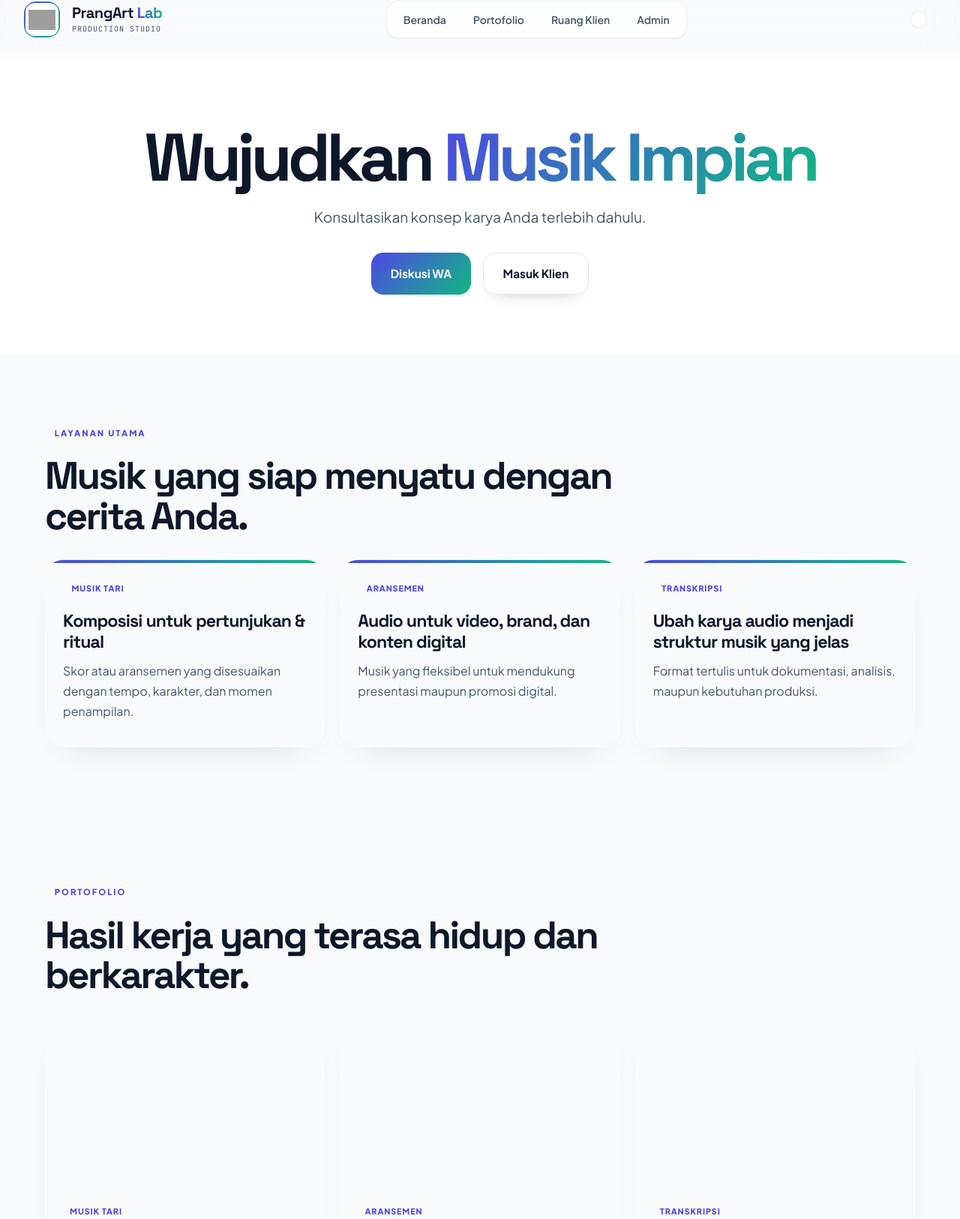
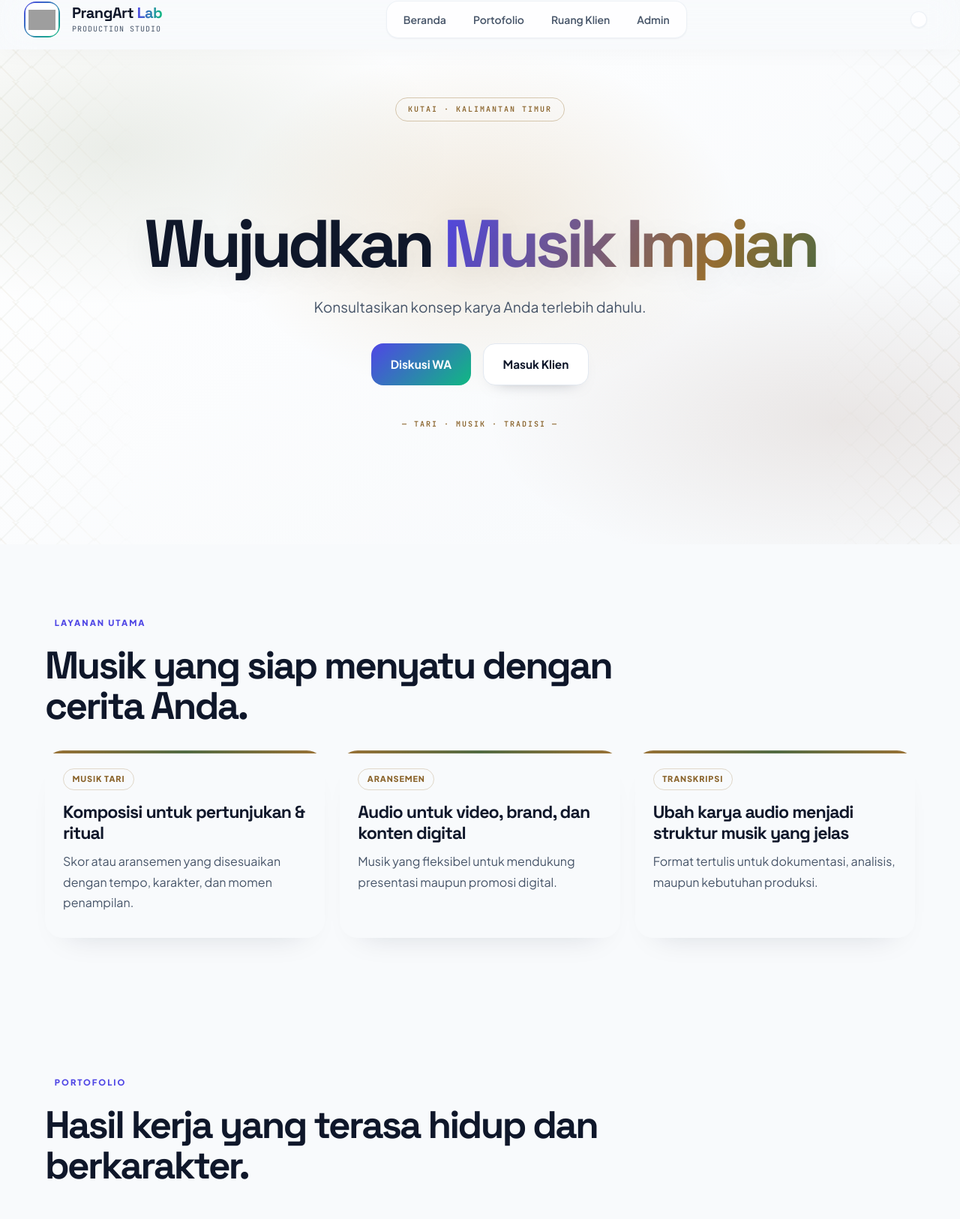
Before and after one commit to PrangArtLab/PrangArt-Lab-Web-Baru, a plain HTML site: page index.html in a window 1280 px wide. Shown: the part 14-1640 px from the top of the page at 75% size. Drawn offline with nearby package versions, Linux system fonts and the light colour scheme; grey boxes are pictures that could not be loaded.

Commit message:
Add Kutai-inspired ornamental patterning to make the homepage hero less empty

```diff
--- a/css/styles.css
+++ b/css/styles.css
@@ -109,47 +109,82 @@ h1, h2, h3, h4, .font-display {
 .home-hero {
   position: relative;
   overflow: hidden;
-  padding: clamp(4rem, 8vw, 8rem) 1.5rem 5rem;
+  min-height: min(660px, calc(100vh - 80px));
+  display: flex;
+  flex-direction: column;
+  align-items: center;
+  justify-content: center;
+  padding: clamp(5rem, 9vw, 8rem) 1.5rem 7rem;
   background:
-    radial-gradient(circle at 20% 10%, rgba(var(--primary), 0.14), transparent 22%),
-    radial-gradient(circle at 80% 10%, rgba(var(--accent), 0.18), transparent 28%),
-    linear-gradient(180deg, rgba(var(--surface), 0.9), rgba(var(--panel), 0.7));
+    radial-gradient(ellipse at 50% 35%, rgba(183, 133, 55, 0.16), transparent 38%),
+    radial-gradient(ellipse at 12% 20%, rgba(96, 116, 73, 0.12), transparent 28%),
+    radial-gradient(ellipse at 88% 75%, rgba(112, 67, 43, 0.11), transparent 30%),
+    linear-gradient(145deg, rgb(var(--surface)), rgb(var(--base)) 78%);
 }
 .home-hero::before {
+  content: 'KUTAI  ·  KALIMANTAN TIMUR';
+  position: absolute;
+  top: clamp(42px, 8vh, 82px);
+  left: 50%;
+  transform: translateX(-50%);
+  z-index: 1;
+  padding: 9px 16px;
+  border: 1px solid rgba(151, 111, 48, 0.36);
+  border-radius: 999px;
+  background: rgba(var(--surface), 0.72);
+  color: #8a642c;
+  font: 700 10px/1.2 'JetBrains Mono', monospace;
+  letter-spacing: .2em;
+  white-space: nowrap;
+}
+.home-hero::after {
   content: '';
   position: absolute;
   inset: 0;
-  background: linear-gradient(135deg, rgba(255,255,255,0.28), transparent 32%, transparent 68%, rgba(var(--primary), 0.04));
   pointer-events: none;
+  opacity: .46;
+  background-image:
+    repeating-linear-gradient(45deg, transparent 0 13px, rgba(151,111,48,.12) 13px 15px, transparent 15px 28px),
+    repeating-linear-gradient(-45deg, transparent 0 13px, rgba(91,111,68,.10) 13px 15px, transparent 15px 28px);
+  background-size: 42px 42px, 42px 42px;
+  mask-image: linear-gradient(90deg, #000 0, transparent 15%, transparent 85%, #000 100%);
+  -webkit-mask-image: linear-gradient(90deg, #000 0, transparent 15%, transparent 85%, #000 100%);
 }
-.home-hero > * {
-  position: relative;
-  z-index: 1;
-}
+.home-hero > * { position: relative; z-index: 2; }
 .home-hero h1 {
+  max-width: 1000px;
+  margin: 0 auto;
   font-size: clamp(3.2rem, 7vw, 6.3rem);
-  line-height: 0.94;
-  margin: 0 auto;
-  max-width: 900px;
-  letter-spacing: -0.065em;
+  line-height: .98;
+  letter-spacing: -.065em;
   font-weight: 800;
+  text-shadow: 0 10px 40px rgba(15,23,42,.08);
 }
 .home-hero h1 span {
-  background: linear-gradient(135deg, rgb(var(--primary)) 0%, rgb(var(--accent)) 100%);
+  background: linear-gradient(115deg, rgb(var(--primary)), #9b7134 72%, #526b43);
   -webkit-background-clip: text;
   background-clip: text;
   color: transparent;
 }
 .home-hero p {
   max-width: 640px;
-  margin: 1.25rem auto 0;
+  margin: 1.5rem auto 0;
   font-size: clamp(1rem, 1.7vw, 1.2rem);
   line-height: 1.7;
 }
-.home-hero-actions {
-  gap: 1rem;
-  margin-top: 2rem;
-  flex-wrap: wrap;
+.home-hero-actions { gap: 1rem; margin-top: 2rem; flex-wrap: wrap; }
+
+/* Thin ornamental Kutai-inspired borders, decorative only (no icons). */
+.home-hero .home-hero-actions::after {
+  content: '—  TARI  ·  MUSIK  ·  TRADISI  —';
+  position: absolute;
+  top: calc(100% + 45px);
+  left: 50%;
+  transform: translateX(-50%);
+  color: #8a642c;
+  font: 700 10px/1.4 'JetBrains Mono', monospace;
+  letter-spacing: .2em;
+  white-space: nowrap;
 }
 
 .home-kicker {
@@ -165,10 +200,7 @@ h1, h2, h3, h4, .font-display {
   border-radius: 999px;
   padding: 0.5rem 0.8rem;
 }
-
-.home-section-heading {
-  margin-bottom: 2rem;
-}
+.home-section-heading { margin-bottom: 2rem; }
 .home-section-heading h2 {
   font-size: clamp(2.1rem, 4vw, 3.4rem);
   line-height: 1.05;
@@ -177,32 +209,10 @@ h1, h2, h3, h4, .font-display {
   margin: 0;
   max-width: 760px;
 }
-
-.home-section-wrap {
-  max-width: 1200px;
-  margin: 0 auto;
-  padding: 5.5rem 1.25rem;
-}
-
-.home-service-grid,
-.portfolio-grid,
-.testimonial-grid {
-  display: grid;
-  gap: 1.25rem;
-}
-.home-service-grid {
-  grid-template-columns: repeat(3, minmax(0, 1fr));
-}
-.portfolio-grid {
-  grid-template-columns: repeat(3, minmax(0, 1fr));
-}
-.testimonial-grid {
-  grid-template-columns: repeat(3, minmax(0, 1fr));
-}
-
-.home-service-card,
-.portfolio-card,
-.testimonial-card {
+.home-section-wrap { max-width: 1200px; margin: 0 auto; padding: 5.5rem 1.25rem; }
+.home-service-grid, .portfolio-grid, .testimonial-grid { display: grid; gap: 1.25rem; }
+.home-service-grid, .portfolio-grid, .testimonial-grid { grid-template-columns: repeat(3, minmax(0, 1fr)); }
+.home-service-card, .portfolio-card, .testimonial-card {
   position: relative;
   border: 1px solid rgba(var(--border), 0.9);
   background: rgba(var(--surface), 0.9);
@@ -210,145 +220,68 @@ h1, h2, h3, h4, .font-display {
   box-shadow: 0 22px 40px -30px rgba(15, 23, 42, 0.18);
   overflow: hidden;
 }
-
-.home-service-card {
-  padding: 1.5rem;
-  min-height: 250px;
-}
+.home-service-card { padding: 1.5rem; min-height: 250px; }
 .home-service-card::before {
   content: '';
   position: absolute;
   inset: 0 auto auto 0;
-  width: 100%;
-  height: 4px;
-  background: linear-gradient(90deg, rgb(var(--primary)), rgb(var(--accent)));
+  width: 100%; height: 4px;
+  background: linear-gradient(90deg, #9b7134, #526b43, #9b7134);
 }
-.card-tari { background: linear-gradient(180deg, rgba(var(--primary), 0.03), rgba(var(--surface), 0.9)); }
-.card-digital { background: linear-gradient(180deg, rgba(var(--accent), 0.05), rgba(var(--surface), 0.9)); }
-.card-transkripsi { background: linear-gradient(180deg, rgba(59,130,246,0.05), rgba(var(--surface), 0.9)); }
+.card-tari { background: linear-gradient(180deg, rgba(155,113,52,.07), rgba(var(--surface),.94)); }
+.card-digital { background: linear-gradient(180deg, rgba(82,107,67,.07), rgba(var(--surface),.94)); }
+.card-transkripsi { background: linear-gradient(180deg, rgba(112,67,43,.06), rgba(var(--surface),.94)); }
+.service-tag, .mini-label {
+  display: inline-flex; align-items: center; padding: .35rem .72rem; border-radius: 999px;
+  font-size: .68rem; font-weight: 800; letter-spacing: .08em; text-transform: uppercase;
+  background: rgba(var(--panel),.9); color:#8a642c; border:1px solid rgba(151,111,48,.25);
+}
+.home-service-card h3, .portfolio-body h3 { margin:1rem 0 .6rem; font-size:1.45rem; font-weight:800; line-height:1.2; letter-spacing:-.04em; }
+.home-service-card p, .portfolio-body p, .testimonial-card p { color:rgb(var(--text-muted)); line-height:1.7; margin:0; }
+.portfolio-card { background:rgba(var(--surface),.85); }
+.portfolio-thumb { height:220px; background-size:cover; background-position:center; }
+.thumb-one { background:linear-gradient(135deg,rgba(var(--primary),.4),rgba(var(--accent),.4)),url('https://images.unsplash.com/photo-1516280440614-37939bbacd81?auto=format&fit=crop&w=900&q=80') center/cover no-repeat; }
+.thumb-two { background:linear-gradient(135deg,rgba(59,130,246,.25),rgba(var(--accent),.35)),url('https://images.unsplash.com/photo-1493225457124-a3eb161ffa5f?auto=format&fit=crop&w=900&q=80') center/cover no-repeat; }
+.thumb-three { background:linear-gradient(135deg,rgba(17,24,39,.2),rgba(var(--primary),.25)),url('https://images.unsplash.com/photo-1501386761578-eac5c94b800a?auto=format&fit=crop&w=900&q=80') center/cover no-repeat; }
+.portfolio-body { padding:1.35rem; }
+.testimonial-card { padding:1.5rem; background:linear-gradient(180deg,rgba(var(--surface),.9),rgba(var(--panel),.9)); }
+.testimonial-meta { display:flex; flex-direction:column; gap:.2rem; margin-top:1.1rem; font-size:.85rem; }
+.testimonial-meta strong { font-weight:800; }
+.testimonial-meta span { color:rgb(var(--text-muted)); }
+.home-cta { padding:0 1.25rem 5rem; }
+.home-cta-inner {
+  max-width:1200px; margin:0 auto; display:flex; align-items:center; justify-content:space-between; gap:1rem;
+  background:linear-gradient(135deg,rgba(155,113,52,.10),rgba(82,107,67,.10));
+  border:1px solid rgba(151,111,48,.28); border-radius:2rem; padding:clamp(1.5rem,3vw,2.8rem);
+  box-shadow:0 30px 60px -40px rgba(112,67,43,.45);
+}
+.home-cta-inner h2 { margin:.55rem 0 0; font-size:clamp(2rem,3vw,3rem); line-height:1.05; letter-spacing:-.05em; }
 
-.service-tag,
-.mini-label {
-  display: inline-flex;
-  align-items: center;
-  padding: 0.35rem 0.72rem;
-  border-radius: 999px;
-  font-size: 0.68rem;
-  font-weight: 800;
-  letter-spacing: 0.08em;
-  text-transform: uppercase;
-  background: rgba(var(--panel), 0.9);
-  color: rgb(var(--primary));
-  border: 1px solid rgba(var(--border), 0.8);
-}
-.home-service-card h3,
-.portfolio-body h3 {
-  margin: 1rem 0 0.6rem;
-  font-size: 1.45rem;
-  font-weight: 800;
-  line-height: 1.2;
-  letter-spacing: -0.04em;
-}
-.home-service-card p,
-.portfolio-body p,
-.testimonial-card p {
-  color: rgb(var(--text-muted));
-  line-height: 1.7;
-  margin: 0;
+@media (max-width: 768px) {
+  .home-service-grid, .portfolio-grid, .testimonial-grid { grid-template-columns:1fr; }
+  .home-cta-inner { flex-direction:column; align-items:flex-start; }
+  .home-hero { min-height:580px; padding:6rem 1.25rem 6.5rem; }
+  .home-hero::after { opacity:.28; background-size:30px 30px; }
+  .home-hero h1 { font-size:clamp(3rem,12vw,4.2rem); }
+  .home-hero .home-hero-actions::after { top:calc(100% + 34px); font-size:8px; letter-spacing:.12em; }
 }
 
-.portfolio-card {
-  background: rgba(var(--surface), 0.85);
-}
-.portfolio-thumb {
-  height: 220px;
-  background-size: cover;
-  background-position: center;
-}
-.thumb-one { background: linear-gradient(135deg, rgba(var(--primary),0.4), rgba(var(--accent),0.4)), url('https://images.unsplash.com/photo-1516280440614-37939bbacd81?auto=format&fit=crop&w=900&q=80') center/cover no-repeat; }
-.thumb-two { background: linear-gradient(135deg, rgba(59,130,246,0.25), rgba(var(--accent),0.35)), url('https://images.unsplash.com/photo-1493225457124-a3eb161ffa5f?auto=format&fit=crop&w=900&q=80') center/cover no-repeat; }
-.thumb-three { background: linear-gradient(135deg, rgba(17,24,39,0.2), rgba(var(--primary),0.25)), url('https://images.unsplash.com/photo-1501386761578-eac5c94b800a?auto=format&fit=crop&w=900&q=80') center/cover no-repeat; }
-.portfolio-body {
-  padding: 1.35rem;
-}
-
-.testimonial-card {
-  padding: 1.5rem;
-  background: linear-gradient(180deg, rgba(var(--surface), 0.9), rgba(var(--panel), 0.9));
-}
-.testimonial-meta {
-  display: flex;
-  flex-direction: column;
-  gap: 0.2rem;
-  margin-top: 1.1rem;
-  font-size: 0.85rem;
-}
-.testimonial-meta strong { font-weight: 800; }
-.testimonial-meta span { color: rgb(var(--text-muted)); }
-
-.home-cta {
-  padding: 0 1.25rem 5rem;
-}
-.home-cta-inner {
-  max-width: 1200px;
-  margin: 0 auto;
-  display: flex;
-  align-items: center;
-  justify-content: space-between;
-  gap: 1rem;
-  background: linear-gradient(135deg, rgba(var(--primary),0.08), rgba(var(--accent),0.08));
-  border: 1px solid rgba(var(--border), 0.9);
-  border-radius: 2rem;
-  padding: clamp(1.5rem, 3vw, 2.8rem);
-  box-shadow: 0 30px 60px -40px rgba(var(--primary), 0.5);
-}
-.home-cta-inner h2 {
-  margin: 0.55rem 0 0;
-  font-size: clamp(2rem, 3vw, 3rem);
-  line-height: 1.05;
-  letter-spacing: -0.05em;
-}
-
-@media (max-width: 768px) {
-  .home-service-grid,
-  .portfolio-grid,
-  .testimonial-grid {
-    grid-template-columns: 1fr;
-  }
-
-  .home-cta-inner {
-    flex-direction: column;
-    align-items: flex-start;
-  }
-}
-
-::-webkit-scrollbar { width: 8px; height: 8px; }
-::-webkit-scrollbar-track { background: rgb(var(--base)); }
-::-webkit-scrollbar-thumb { background: rgb(var(--border)); border-radius: 9999px; }
-::-webkit-scrollbar-thumb:hover { background: rgb(var(--primary)); }
-
-.page-dissolve { animation: pageDissolve 0.4s ease-out forwards; }
-@keyframes pageDissolve {
-  from { opacity: 0; transform: translateY(15px); }
-  to { opacity: 1; transform: translateY(0); }
-}
-.animate-fade-in { animation: fadeIn 0.3s ease-out; }
-@keyframes fadeIn { from { opacity: 0; transform: scale(0.98); } to { opacity: 1; transform: scale(1); } }
-
-input:focus, select:focus, textarea:focus {
-  box-shadow: 0 0 0 3px rgba(var(--primary), 0.2) !important;
-}
+::-webkit-scrollbar { width:8px; height:8px; }
+::-webkit-scrollbar-track { background:rgb(var(--base)); }
+::-webkit-scrollbar-thumb { background:rgb(var(--border)); border-radius:9999px; }
+::-webkit-scrollbar-thumb:hover { background:rgb(var(--primary)); }
+.page-dissolve { animation:pageDissolve .4s ease-out forwards; }
+@keyframes pageDissolve { from { opacity:0; transform:translateY(15px); } to { opacity:1; transform:translateY(0); } }
+.animate-fade-in { animation:fadeIn .3s ease-out; }
+@keyframes fadeIn { from { opacity:0; transform:scale(.98); } to { opacity:1; transform:scale(1); } }
+input:focus, select:focus, textarea:focus { box-shadow:0 0 0 3px rgba(var(--primary),.2) !important; }
 
 @media print {
-  body * { visibility: hidden; }
+  body * { visibility:hidden; }
   #official-doc-modal:not(.hidden) #official-doc-canvas,
   #official-doc-modal:not(.hidden) #official-doc-canvas *,
   #contract-doc-modal:not(.hidden) #contract-doc-canvas,
-  #contract-doc-modal:not(.hidden) #contract-doc-canvas * {
-    visibility: visible;
-  }
+  #contract-doc-modal:not(.hidden) #contract-doc-canvas * { visibility:visible; }
   #official-doc-modal:not(.hidden) #official-doc-canvas,
-  #contract-doc-modal:not(.hidden) #contract-doc-canvas {
-    position: fixed; left: 0; top: 0; width: 100%; box-shadow: none !important;
-  }
+  #contract-doc-modal:not(.hidden) #contract-doc-canvas { position:fixed; left:0; top:0; width:100%; box-shadow:none !important; }
 }
```
